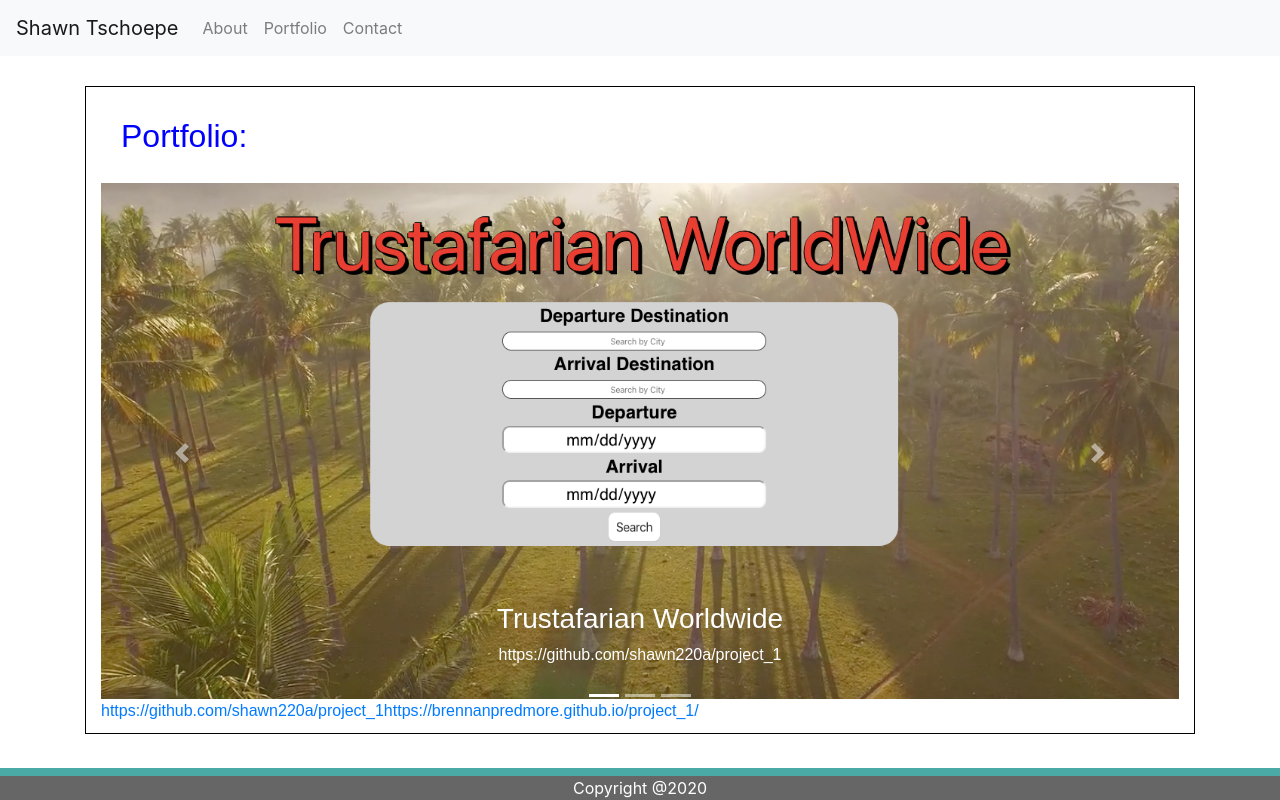
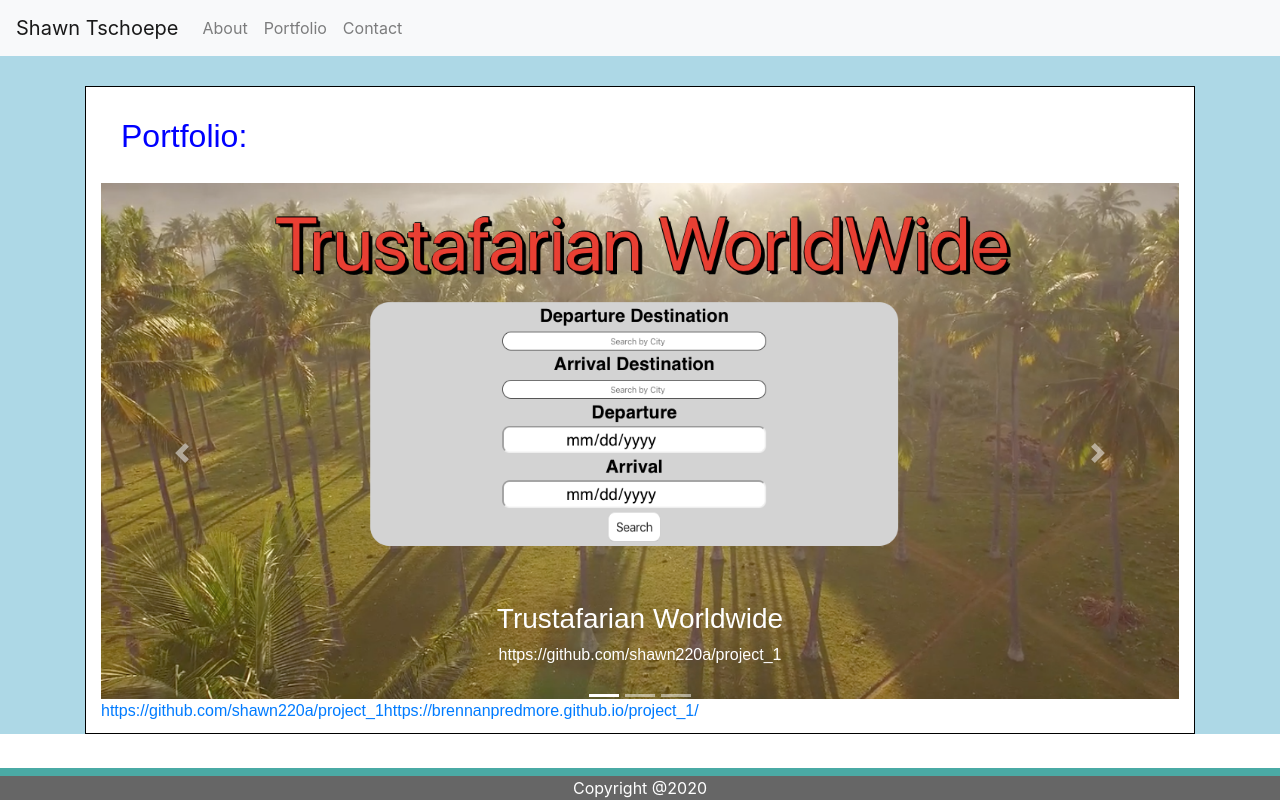
Before and after one commit to shawn220a/react-portfolio, a React (Create React App) app: page /portfolio in a window 1280 px wide. Built offline with nearby package versions, Linux system fonts and the light colour scheme.

Commit message:
Add background color

```diff
--- a/src/App.css
+++ b/src/App.css
@@ -0,0 +1,3 @@
+.App {
+  background-color: lightblue;
+}
```
Also changed, not shown: src/components/header/header.css (deleted).
